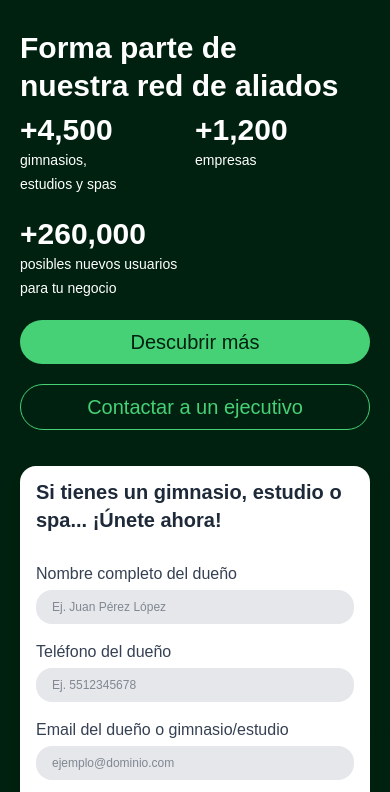
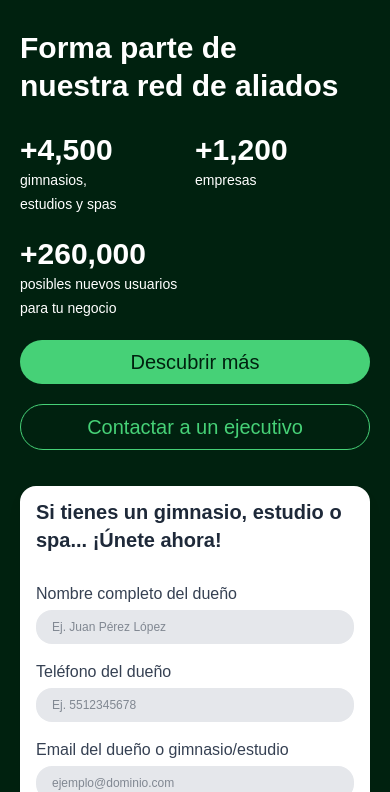
Before and after one commit to rodrigoaiz/totalpass-lp-refiere-gym, a website: page public/index.html in a window 390 px wide. Shown: the part 31-823 px from the top of the page. Drawn offline with nearby package versions, Linux system fonts and the light colour scheme; a web font is replaced by a local one.

Commit message:
arreglando responsividades

```diff
--- a/public/index.html
+++ b/public/index.html
@@ -36,7 +36,7 @@
               </article>
             </div>
 
-            <div class="hero-cta" data-aos="fade-up" data-aos-delay="400">
+            <div class="hero-cta">
               <button class="btn-primary btn-xl">Descubrir más</button>
               <button class="btn-secondary btn-xl">Contactar a un ejecutivo</button>
             </div>
--- a/src/input.css
+++ b/src/input.css
@@ -103,13 +103,13 @@
     @apply md:mt-5 2xl:mt-0 lg:w-full lg:max-w-11/12 2xl:max-w-4/5 mx-auto grid xl:grid-cols-2 xl:gap-x-10 gap-y-4;
   }
   .hero-text {
-    @apply xl:flex flex-col justify-between 2xl:gap-y-14 text-left h-full;
+    @apply xl:flex flex-col justify-center 2xl:gap-y-12 text-left h-full;
     h2 {
       @apply text-3xl md:text-4xl 2xl:text-5xl font-semibold leading-tight;
     }
   }
   .hero-numbers {
-    @apply grid grid-cols-2  md:grid-cols-3 gap-y-3 md:gap-y-6 gap-x-5;
+    @apply grid grid-cols-2 my-5 md:my-7 2xl:my-0 md:grid-cols-3 gap-y-3 md:gap-y-6 gap-x-5;
     > article:last-child {
        @apply col-span-3;
      }
```
Also changed, not shown: public/styles.css.
